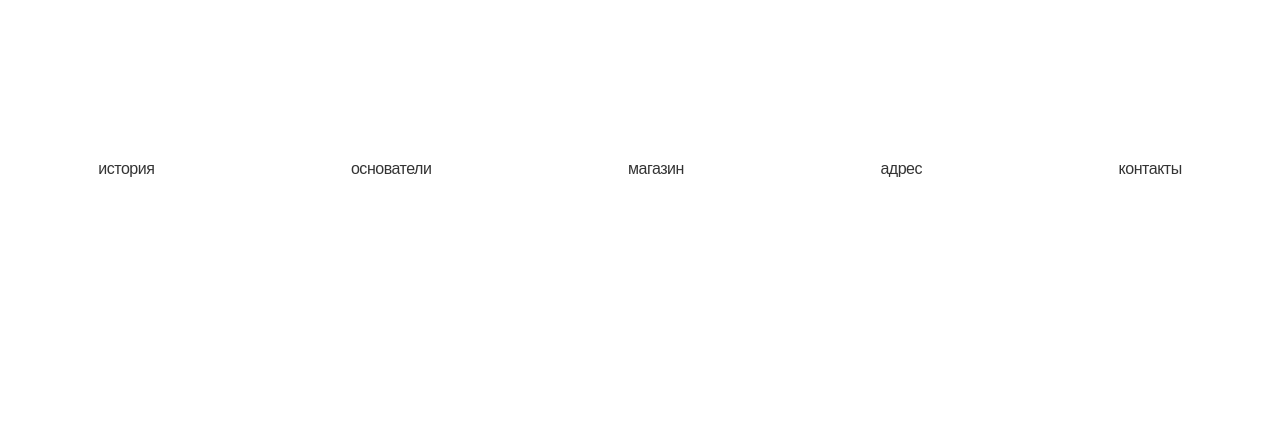
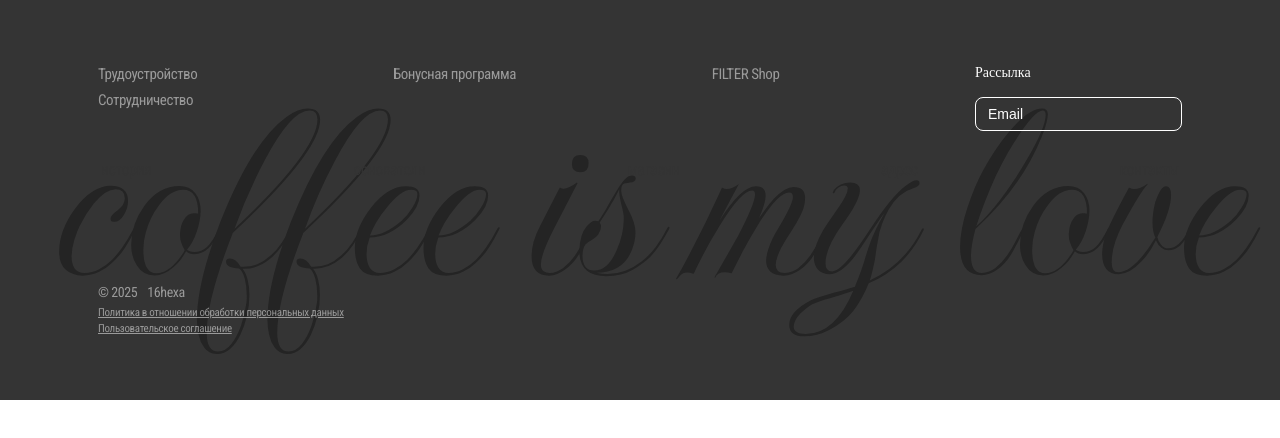
Before and after one commit to 16-hexa/filter, a React (Vite) app: page /employment in a window 1280 px wide. Shown: the top 438 px of the page. Built offline with nearby package versions, Linux system fonts and the light colour scheme.

Commit message:
fixed link

```diff
--- a/src/app/styles/variables/fonts.scss
+++ b/src/app/styles/variables/fonts.scss
@@ -1,14 +1,14 @@
 @font-face {
   font-family: 'ImperialScript';
-  src: url('src/shared/fonts/Imperial_Script/ImperialScript-Regular.ttf') format('ttf');
+  src: url('src/shared/fonts/Imperial_Script/ImperialScript-Regular.ttf') format('truetype');
 }
 
 @font-face {
   font-family: 'Roboto Condensed';
-  src: url('src/shared/fonts/Imperial_Script/ImperialScript-Regular.ttf') format('ttf');
+  src: url('src/shared/fonts/Roboto_Condensed/RobotoCondensed-VariableFont_wght.ttf') format('truetype');
 }
 
 :root {
   --font-imperial-script: 'ImperialScript', sans-serif;
-  --font-roboto-condensed: 'ImperialScript', sans-serif;
+  --font-roboto-condensed: 'Roboto Condensed', sans-serif;
 }
--- a/src/widgets/footer/forFilter/ui/FooterFilter.tsx
+++ b/src/widgets/footer/forFilter/ui/FooterFilter.tsx
@@ -1,9 +1,56 @@
 import styles from './filter.module.scss';
+import { Link } from 'react-router-dom';
+import logo from '@shared/images/vector/vector.svg';
 
 export const FooterFilter = () => {
-    return(
-        <footer>
+    return (
+        <footer className={styles.container}>
+            <div className={styles.mottoWrapper}>
+                <span className={styles.motto}>coffee is my love</span>
+            </div>
+
+            <div className={styles.columns}>
+                <div className={styles.column}>
+                    <Link to='/employment' className={styles.link}>
+                        Трудоустройство
+                    </Link>
+                    <Link to='/collab' className={styles.link}>
+                        Сотрудничество
+                    </Link>
+                </div>
+
+                <div className={styles.column}>
+                    <Link to='/bonus' className={styles.link}>
+                        Бонусная программа
+                    </Link>
+                </div>
+
+                <div className={styles.column}>
+                    <Link to='/shop' className={styles.link}>
+                        FILTER Shop
+                    </Link>
+                </div>
+
+                <div className={styles.column}>
+                    <p>Рассылка</p>
+                    <input type="email" placeholder="Email" className={styles.emailInput} />
+                </div>
+            </div>
+
+            <div className={styles.bottomRow}>
+                <div className={styles.copyright}>
+                    <span>© 2025 </span>
+                    <Link to="/brand" className={styles.brandLink}>
+                        <span className={styles.brand}>16hexa</span>
+                        <img src={logo} className={styles.logo} />
+                    </Link>
+                </div>
+                <div className={styles.links}>
+                    <a href="#">Политика в отношении обработки персональных данных</a>
+                    <a href="#">Пользовательское соглашение</a>
+                </div>
+            </div>
 
         </footer>
-    )
-}
+    );
+};
--- a/src/widgets/footer/forFilter/ui/filter.module.scss
+++ b/src/widgets/footer/forFilter/ui/filter.module.scss
@@ -0,0 +1,147 @@
+.container {
+  position: relative;
+  height: 400px;
+  background: var(--grey);
+  padding: 65px 98px;
+  color: white;
+  display: flex;
+  flex-direction: column;
+  justify-content: space-between;
+  overflow: hidden;
+}
+
+.mottoWrapper {
+  position: absolute;
+  top: 50%;
+  left: 50%;
+  transform: translate(-50%, -50%);
+  z-index: 0;
+  pointer-events: none;
+}
+
+.motto {
+  font-family: var(--font-imperial-script);
+  font-weight: 400;
+  font-size: 265px;
+  color: var(--dark-grey);
+  white-space: nowrap;
+}
+
+.columns {
+  display: flex;
+  justify-content: space-between;
+  z-index: 1;
+  position: relative;
+}
+
+.link{
+  font-family: var(--font-roboto-condensed);
+  font-weight: 400;
+  font-size: 15px;
+  letter-spacing: -0.03em;
+  color: var(--white-50);
+}
+
+.column {
+  display: flex;
+  flex-direction: column;
+  gap: 8px;
+  font-size: 14px;
+}
+
+.emailInput {
+  margin-top: 8px;
+  background: transparent;
+  border: 1px solid white;
+  border-radius: 8px;
+  padding: 8px 12px;
+  color: white;
+  font-size: 14px;
+
+  &::placeholder {
+    color: white;
+  }
+}
+
+.bottomRow {
+  display: flex;
+  flex-direction: column;
+  gap: 6px;
+  position: relative;
+  z-index: 1;
+  font-size: 12px;
+  color: var(--light-grey);
+  margin-top: 20px;
+}
+
+.copyright {
+  display: flex;
+  gap: 10px;
+
+  font-family: var(--font-roboto-condensed);
+  font-weight: 400;
+  font-size: 14px;
+  line-height: 18px;
+  letter-spacing: -0.03em;
+  color: var(--white-50);
+}
+
+.links {
+  display: flex;
+  flex-direction: column;
+  gap: 4px;
+
+  a {
+    font-family: var(--font-roboto-condensed);
+    font-weight: 400;
+    font-size: 11px;
+    line-height: 12px;
+    letter-spacing: -0.03em;
+    text-decoration-line: underline;
+    color: var(--white-50);
+  }
+}
+
+.brandLink {
+  position: relative;
+  display: inline-flex;
+  align-items: center;
+  gap: 6px;
+  text-decoration: none;
+  color: var(--white-50);
+
+  &:hover .logo {
+    opacity: 1;
+    stroke-dashoffset: 0;
+  }
+}
+
+.brand {
+  font-weight: 400;
+  font-size: 14px;
+  line-height: 18px;
+  letter-spacing: -0.03em;
+  color: var(--white-50);
+  font-family: var(--font-roboto-condensed);
+  position: relative;
+  z-index: 1;
+}
+
+.logo {
+  position: absolute;
+  left: -8px;
+  bottom: 100%;
+  transform: translateY(24px);
+  width: 61px;
+  height: 26px;
+  opacity: 0;
+  stroke-dasharray: 1000;
+  stroke-dashoffset: 1000;
+  transition: stroke-dashoffset 1.2s ease, opacity 0.3s ease;
+
+  path {
+    stroke: #E7161C;
+    stroke-width: 1;
+    fill: none;
+  }
+}
```
Also changed, not shown: src/shared/images/vector/vector.svg (added).
